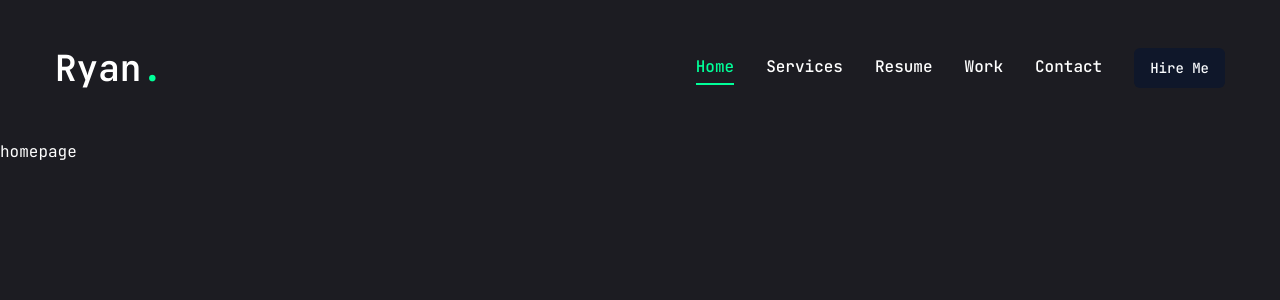
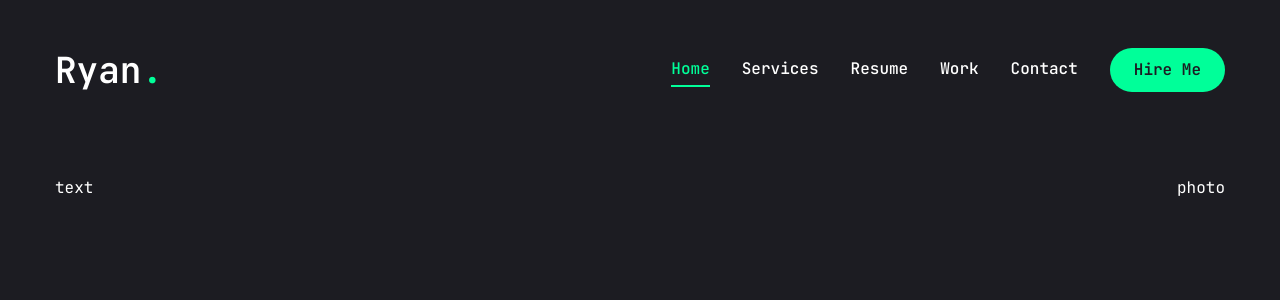
Before and after one commit to rygo2765/web-dev-portfolio, a Next.js app: page / in a window 1280 px wide. Shown: the top 300 px of the page. Built offline with nearby package versions, Linux system fonts and the light colour scheme.

Commit message:
complete mobile nav implementation, homepage wip

```diff
--- a/app/page.tsx
+++ b/app/page.tsx
@@ -1,3 +1,18 @@
-export default function Home() {
-  return <main>homepage</main>;
-}
+import React from "react";
+import { Button } from "@/components/ui/button";
+import { FiDownload } from "react-icons/fi";
+
+const Home: React.FC = () => {
+  return (
+    <section className="h-full">
+      <div className="container mx-auto h-full">
+        <div className="flex flex-col xl:flex-row items-center justify-between xl:pt-8 xl:pb-24">
+          <div>text</div>
+          <div>photo</div>
+        </div>
+      </div>
+    </section>
+  );
+};
+
+export default Home;
--- a/components/MobileNav.tsx
+++ b/components/MobileNav.tsx
@@ -33,11 +33,33 @@
   return (
     <Sheet>
       <SheetTrigger className="flex justify-center items-center">
-        <CiMenuFries className="text-[32px] text-accent"/>
+        <CiMenuFries className="text-[32px] text-accent" />
       </SheetTrigger>
       <SheetContent className="flex flex-col">
         {/* logo */}
-        <div>logo</div>
+        <div className="mt-32 mb-40 text-center text-2xl">
+          <Link href="/">
+            <h1 className="text-4xl font-semibold">
+              Ryan<span className="text-accent">.</span>
+            </h1>
+          </Link>
+        </div>
+        <nav className="flex flex-col justify-center items-center gap-8">
+          {links.map((link, index) => {
+            return (
+              <Link
+                href={link.path}
+                key={index}
+                className={`${
+                  link.path === pathname &&
+                  "text-accent border-b-2 border-accent"
+                }text-xl capitalize hover:text-accent transition-all`}
+              >
+                {link.name}
+              </Link>
+            );
+          })}
+        </nav>
       </SheetContent>
     </Sheet>
   );
--- a/components/ui/button.tsx
+++ b/components/ui/button.tsx
@@ -1,29 +1,23 @@
-import * as React from "react"
-import { Slot } from "@radix-ui/react-slot"
-import { cva, type VariantProps } from "class-variance-authority"
+import * as React from "react";
+import { Slot } from "@radix-ui/react-slot";
+import { cva, type VariantProps } from "class-variance-authority";
 
-import { cn } from "@/lib/utils"
+import { cn } from "@/lib/utils";
 
 const buttonVariants = cva(
-  "inline-flex items-center justify-center whitespace-nowrap rounded-md text-sm font-medium ring-offset-white transition-colors focus-visible:outline-none focus-visible:ring-2 focus-visible:ring-slate-950 focus-visible:ring-offset-2 disabled:pointer-events-none disabled:opacity-50 dark:ring-offset-slate-950 dark:focus-visible:ring-slate-300",
+  "inline-flex items-center justify-center whitespace-nowrap rounded-full text-base font-semibold ring-offset-white transition-colors",
   {
     variants: {
       variant: {
-        default: "bg-slate-900 text-slate-50 hover:bg-slate-900/90 dark:bg-slate-50 dark:text-slate-900 dark:hover:bg-slate-50/90",
-        destructive:
-          "bg-red-500 text-slate-50 hover:bg-red-500/90 dark:bg-red-900 dark:text-slate-50 dark:hover:bg-red-900/90",
+        default: "bg-accent text-primary hover:bg-accent-hover",
+        primary: "bg-primary text-white",
         outline:
-          "border border-slate-200 bg-white hover:bg-slate-100 hover:text-slate-900 dark:border-slate-800 dark:bg-slate-950 dark:hover:bg-slate-800 dark:hover:text-slate-50",
-        secondary:
-          "bg-slate-100 text-slate-900 hover:bg-slate-100/80 dark:bg-slate-800 dark:text-slate-50 dark:hover:bg-slate-800/80",
-        ghost: "hover:bg-slate-100 hover:text-slate-900 dark:hover:bg-slate-800 dark:hover:text-slate-50",
-        link: "text-slate-900 underline-offset-4 hover:underline dark:text-slate-50",
+          "border border-accent bg-transparent text-accent hover:bg-accent hover:text-primary",
       },
       size: {
-        default: "h-10 px-4 py-2",
-        sm: "h-9 rounded-md px-3",
-        lg: "h-11 rounded-md px-8",
-        icon: "h-10 w-10",
+        default: "h-[44px] px-6",
+        md: "h-[48px] px-6",
+        lg: "h-[56px] px-8 text-sm uppercase tracking-[2px]",
       },
     },
     defaultVariants: {
@@ -31,26 +25,26 @@
       size: "default",
     },
   }
-)
+);
 
 export interface ButtonProps
   extends React.ButtonHTMLAttributes<HTMLButtonElement>,
     VariantProps<typeof buttonVariants> {
-  asChild?: boolean
+  asChild?: boolean;
 }
 
 const Button = React.forwardRef<HTMLButtonElement, ButtonProps>(
   ({ className, variant, size, asChild = false, ...props }, ref) => {
-    const Comp = asChild ? Slot : "button"
+    const Comp = asChild ? Slot : "button";
     return (
       <Comp
         className={cn(buttonVariants({ variant, size, className }))}
         ref={ref}
         {...props}
       />
-    )
+    );
   }
-)
-Button.displayName = "Button"
+);
+Button.displayName = "Button";
 
-export { Button, buttonVariants }
+export { Button, buttonVariants };
```
